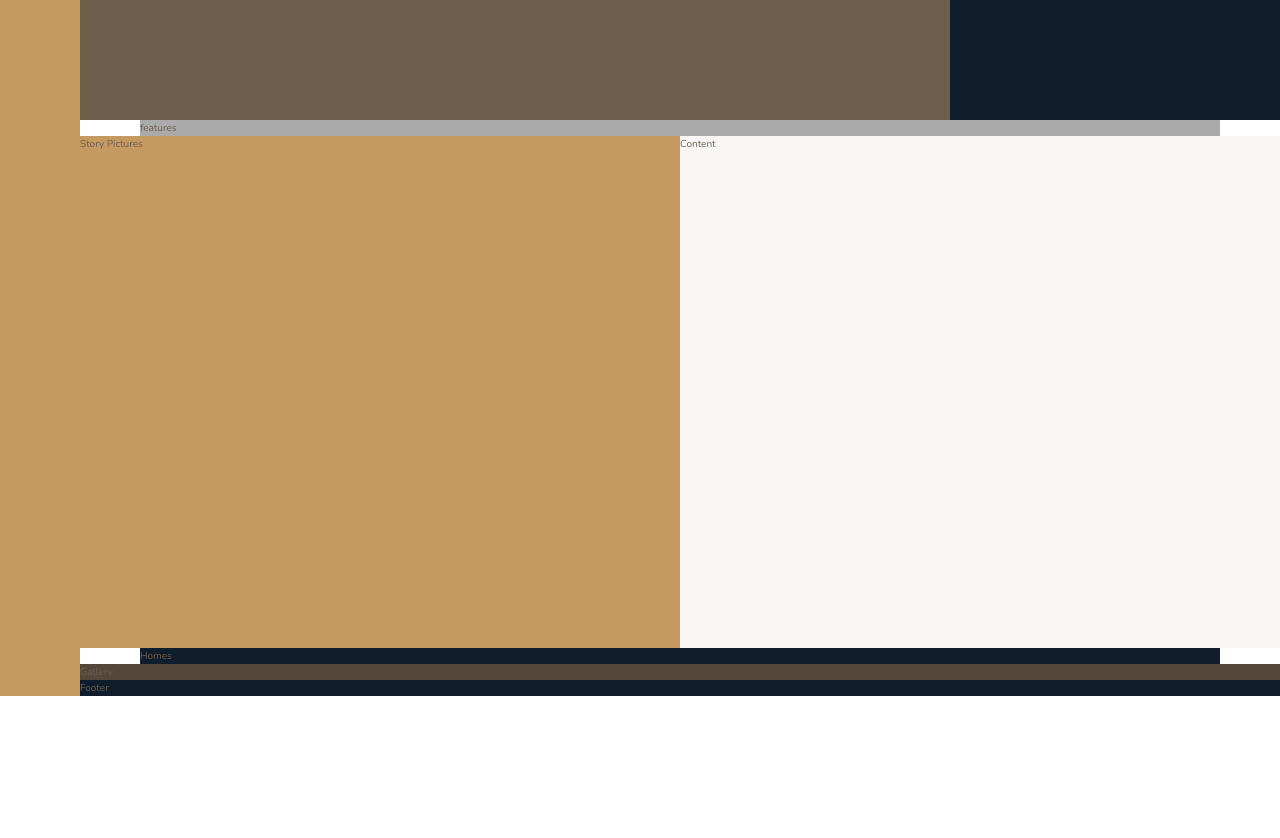
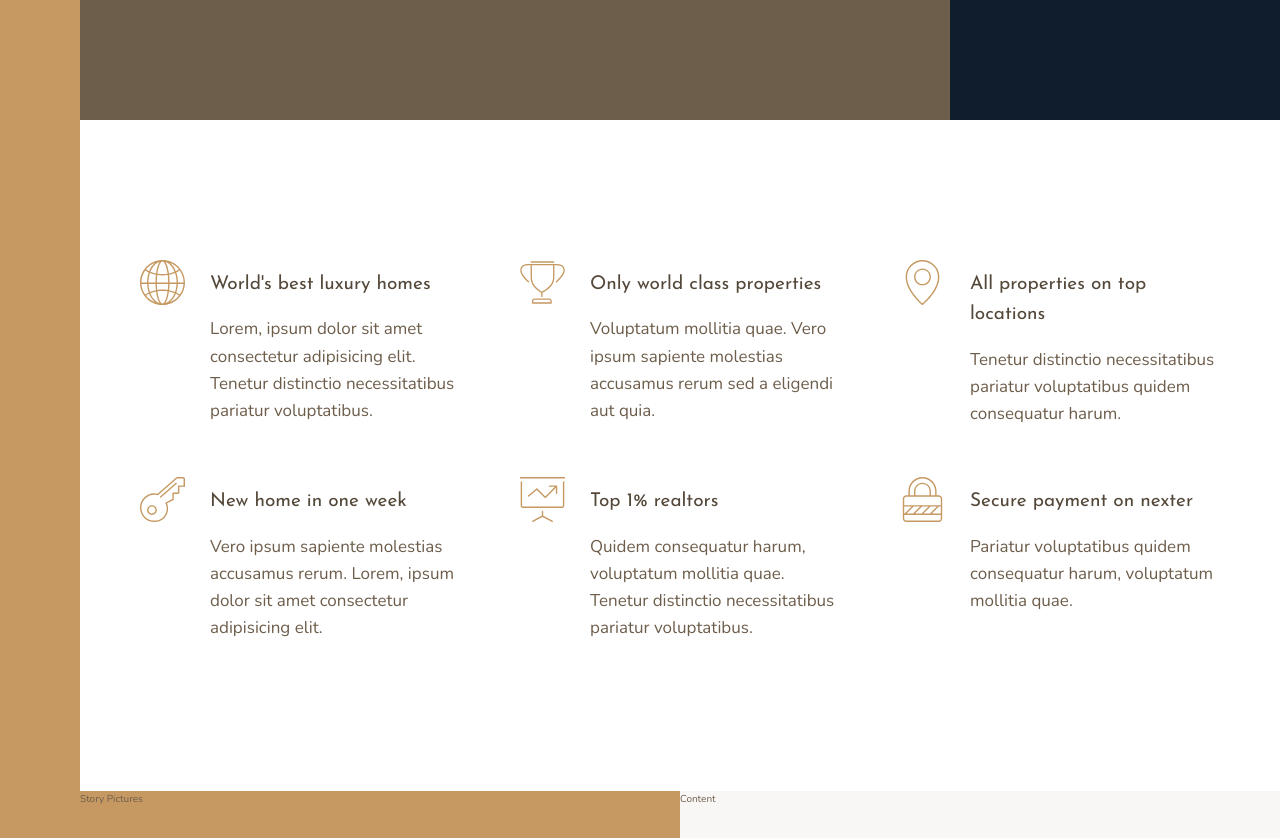
Before and after one commit to mehdichamiani/nexter, a website: page index.html in a window 1280 px wide. Shown: the part 520-1358 px from the top of the page. Before the commit the page ends 1216 px from the top, so only its background shows below. Drawn offline with nearby package versions, Linux system fonts and the light colour scheme.

Commit message:
Features section finished

```diff
--- a/index.html
+++ b/index.html
@@ -21,7 +21,75 @@
 
 		<div class="realtors">Top 3 realtors</div>
 
-		<section class="features">features</section>
+		<section class="features">
+			<div class="feature">
+				<svg class="feature__icon">
+					<use xlink:href="img/sprite.svg#icon-global"></use>
+				</svg>
+				<h4 class="heading-4 heading-4--dark">World's best luxury homes</h4>
+				<p class="feature__text">
+					Lorem, ipsum dolor sit amet consectetur adipisicing elit. Tenetur
+					distinctio necessitatibus pariatur voluptatibus.
+				</p>
+			</div>
+
+			<div class="feature">
+				<svg class="feature__icon">
+					<use xlink:href="img/sprite.svg#icon-trophy"></use>
+				</svg>
+				<h4 class="heading-4 heading-4--dark">Only world class properties</h4>
+				<p class="feature__text">
+					Voluptatum mollitia quae. Vero ipsum sapiente molestias accusamus
+					rerum sed a eligendi aut quia.
+				</p>
+			</div>
+
+			<div class="feature">
+				<svg class="feature__icon">
+					<use xlink:href="img/sprite.svg#icon-map-pin"></use>
+				</svg>
+				<h4 class="heading-4 heading-4--dark">
+					All properties on top locations
+				</h4>
+				<p class="feature__text">
+					Tenetur distinctio necessitatibus pariatur voluptatibus quidem
+					consequatur harum.
+				</p>
+			</div>
+
+			<div class="feature">
+				<svg class="feature__icon">
+					<use xlink:href="img/sprite.svg#icon-key"></use>
+				</svg>
+				<h4 class="heading-4 heading-4--dark">New home in one week</h4>
+				<p class="feature__text">
+					Vero ipsum sapiente molestias accusamus rerum. Lorem, ipsum dolor sit
+					amet consectetur adipisicing elit.
+				</p>
+			</div>
+
+			<div class="feature">
+				<svg class="feature__icon">
+					<use xlink:href="img/sprite.svg#icon-presentation"></use>
+				</svg>
+				<h4 class="heading-4 heading-4--dark">Top 1% realtors</h4>
+				<p class="feature__text">
+					Quidem consequatur harum, voluptatum mollitia quae. Tenetur distinctio
+					necessitatibus pariatur voluptatibus.
+				</p>
+			</div>
+
+			<div class="feature">
+				<svg class="feature__icon">
+					<use xlink:href="img/sprite.svg#icon-lock"></use>
+				</svg>
+				<h4 class="heading-4 heading-4--dark">Secure payment on nexter</h4>
+				<p class="feature__text">
+					Pariatur voluptatibus quidem consequatur harum, voluptatum mollitia
+					quae.
+				</p>
+			</div>
+		</section>
 
 		<div class="story__pictures">Story Pictures</div>
 
--- a/sass/_features.scss
+++ b/sass/_features.scss
@@ -1,4 +1,30 @@
 .features {
-	background-color: $color-grey-light-2;
 	grid-column: center-start / center-end;
+
+	margin: 15rem 0;
+
+	display: grid;
+	// grid-template-columns: repeat(3, 1fr);
+	grid-template-columns: repeat(auto-fit, minmax(25rem, 1fr));
+	grid-gap: 6rem;
+	align-items: start;
 }
+
+.feature {
+	display: grid;
+	grid-template-columns: min-content 1fr;
+	grid-row-gap: 1.5rem;
+	grid-column-gap: 2.5rem;
+
+	&__text {
+		font-size: 1.7rem;
+	}
+
+	&__icon {
+		fill: $color-primary;
+		width: 4.5rem;
+		height: 4.5rem;
+		grid-row: 1 / span 2;
+		transform: translateY(-1rem);
+	}
+}
--- a/sass/_typography.scss
+++ b/sass/_typography.scss
@@ -0,0 +1,29 @@
+%heading {
+	font-family: $font-display;
+	font-weight: 400;
+}
+
+.heading-1 {
+	@extend %heading;
+}
+
+.heading-2 {
+	@extend %heading;
+}
+
+.heading-3 {
+	@extend %heading;
+}
+
+.heading-4 {
+	@extend %heading;
+	font-size: 1.9rem;
+
+	&--light {
+		color: $color-grey-light-1;
+	}
+
+	&--dark {
+		color: $color-grey-dark-1;
+	}
+}
```
Also changed, not shown: css/style.css.
